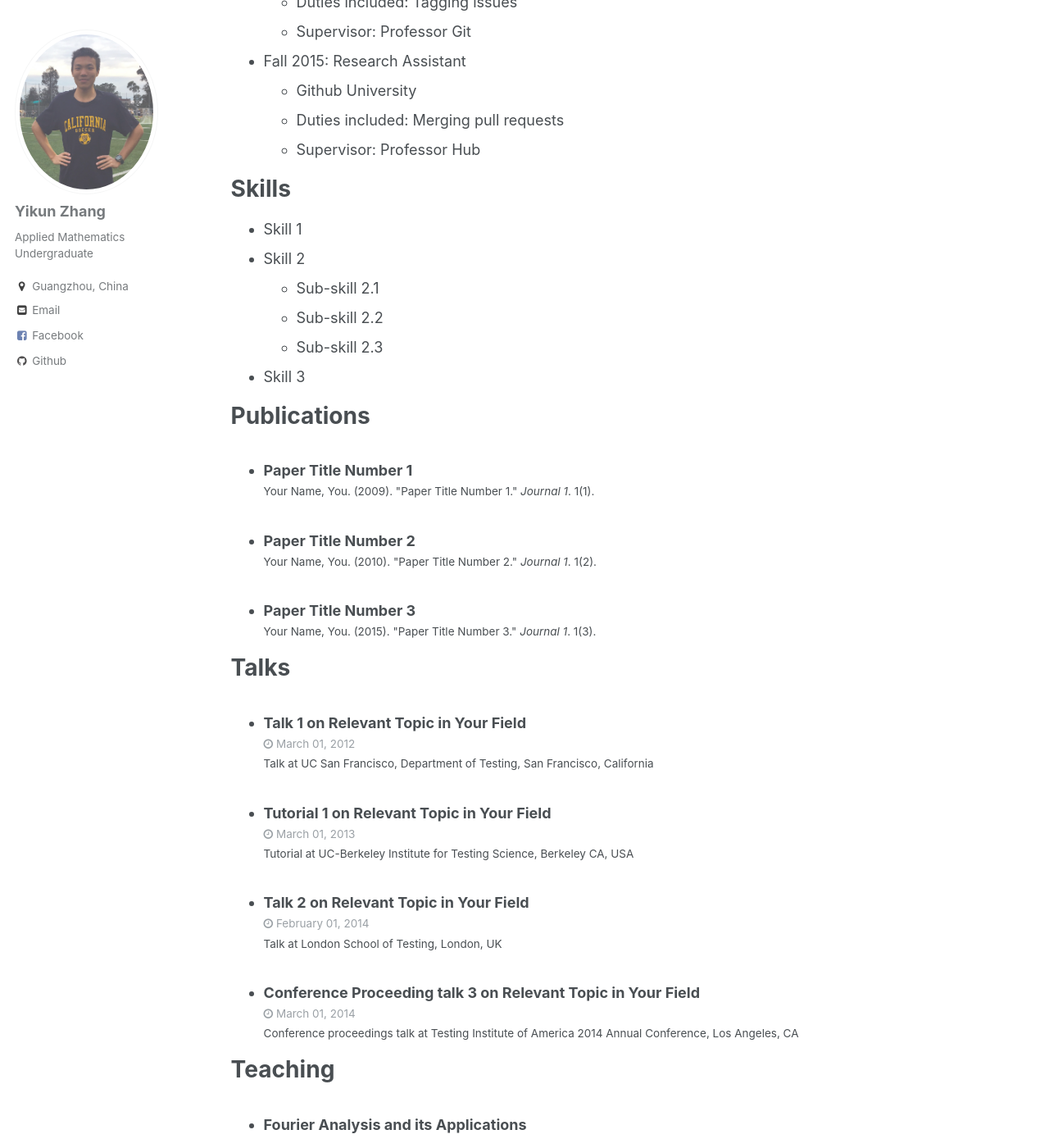
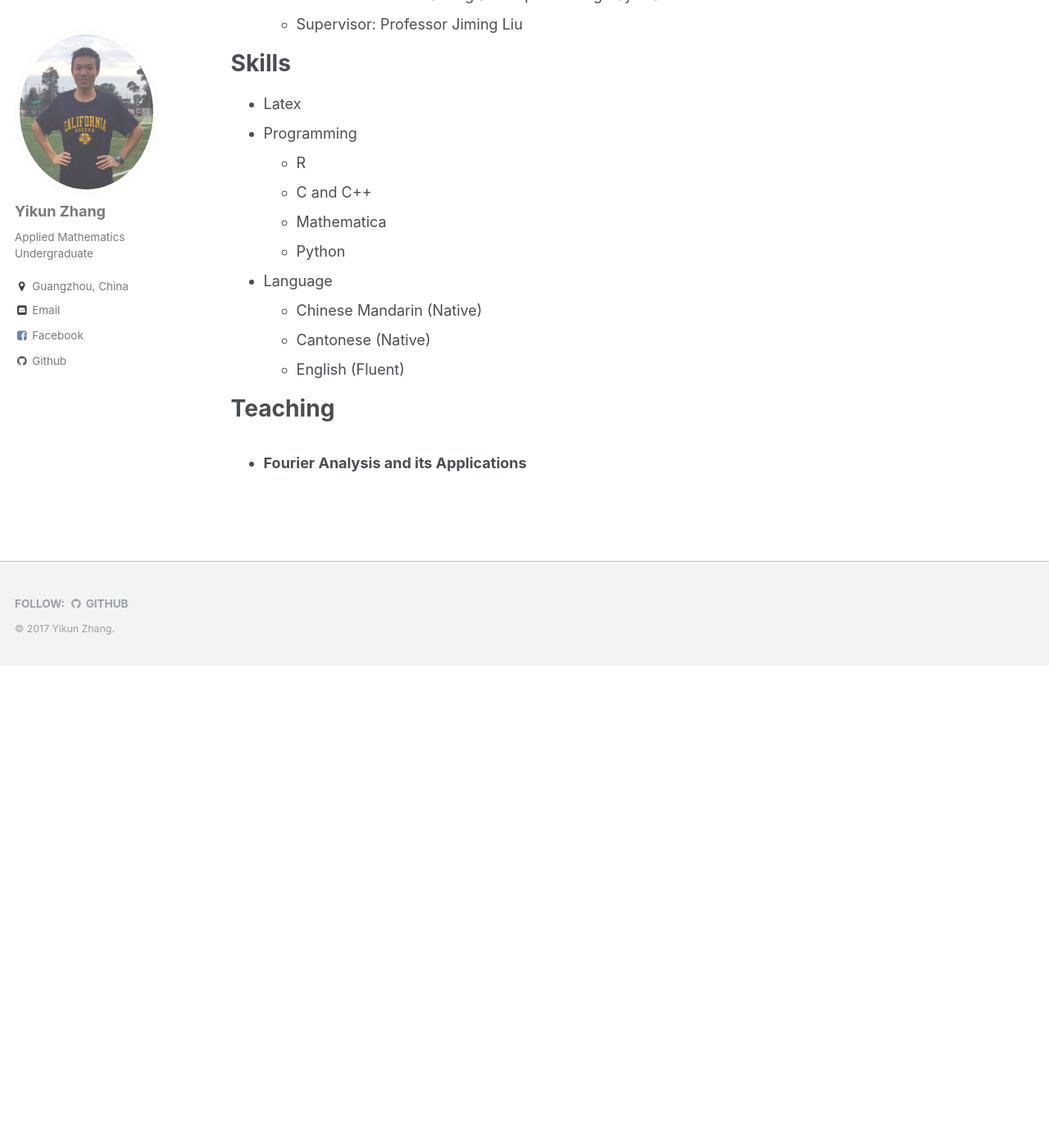
Before and after one commit to zhangyk8/zhangyk8.github.io, a Jekyll site: the page built from _pages/cv.md, in a window 1280 px wide and 1400 px high, scrolled down 428 px. Shown: the whole window at 82% size. Built offline with Jekyll 4.4.1, drawn with Linux system fonts in a browser that asks for light colours; after the commit the page ends 1240 px from its top, so only the background shows below that; some of the changed text lies outside the part shown.

Commit message:
Update cv.md

```diff
--- a/_pages/cv.md
+++ b/_pages/cv.md
@@ -15,45 +15,43 @@
 * Exchange Student in Mathematics and Statistics, University of California, Berkeley, Fall 2016
 
 
-Work experience
+Research Experience
 ======
-* Summer 2015: Research Assistant
-  * Github University
-  * Duties included: Tagging issues
-  * Supervisor: Professor Git
-
-* Fall 2015: Research Assistant
-  * Github University
-  * Duties included: Merging pull requests
-  * Supervisor: Professor Hub
+* Summer 2017: Summer PhD Research Experience Programme
+  * Hong Kong Baptist University, Department of Computer Science
+  * Duties included: Learning and implementing Bayesian networks
+  * Supervisor: Professor Jiming Liu
 
 Skills
 ======
-* Skill 1
-* Skill 2
-  * Sub-skill 2.1
-  * Sub-skill 2.2
-  * Sub-skill 2.3
-* Skill 3
+* Latex
+* Programming
+  * R
+  * C and C++
+  * Mathematica
+  * Python
+* Language
+  * Chinese Mandarin (Native)
+  * Cantonese (Native)
+  * English (Fluent)
 
+<!--
 Publications
 ======
   <ul>{% for post in site.publications %}
     {% include archive-single-cv.html %}
   {% endfor %}</ul>
-
+-->
+<!--
 Talks
 ======
   <ul>{% for post in site.talks %}
     {% include archive-single-talk-cv.html %}
   {% endfor %}</ul>
+  -->
 
 Teaching
 ======
   <ul>{% for post in site.teaching %}
     {% include archive-single-cv.html %}
   {% endfor %}</ul>
-
-Service and leadership
-======
-* Currently signed in to 43 different slack teams
```
